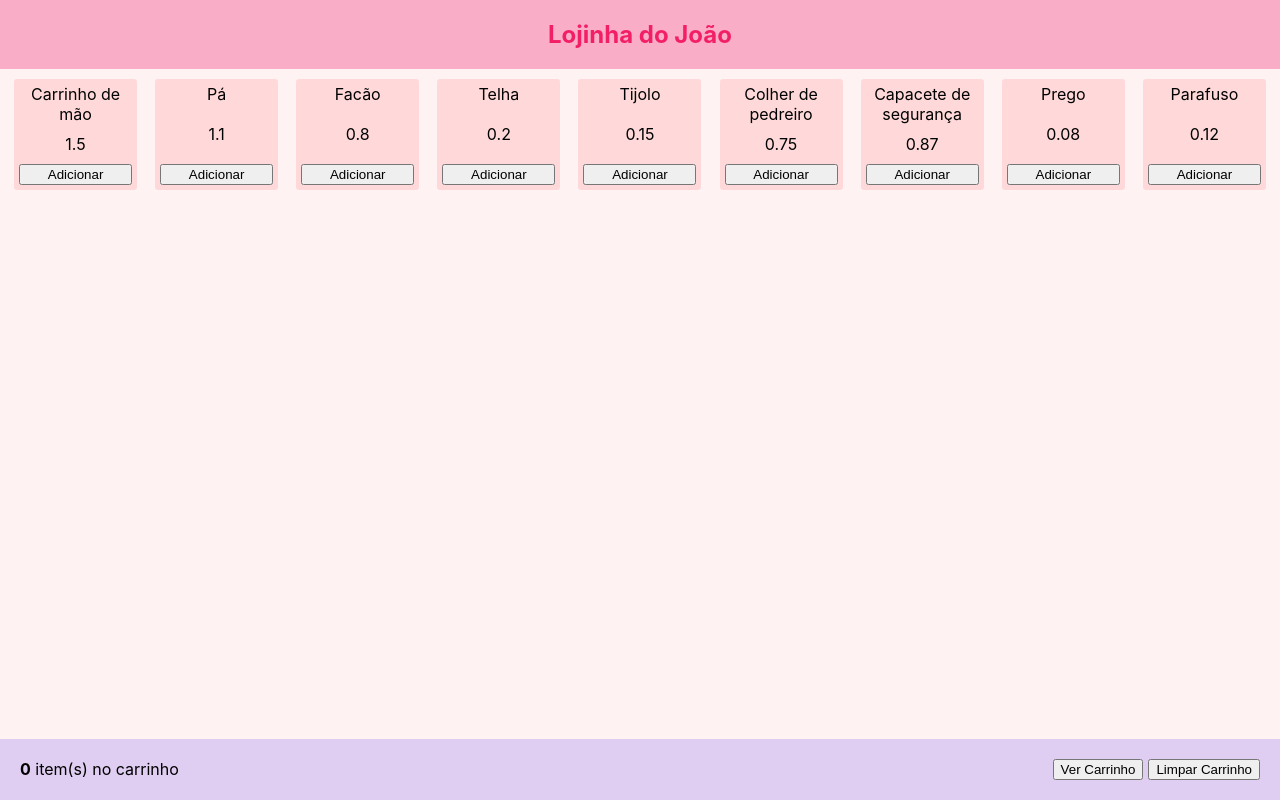
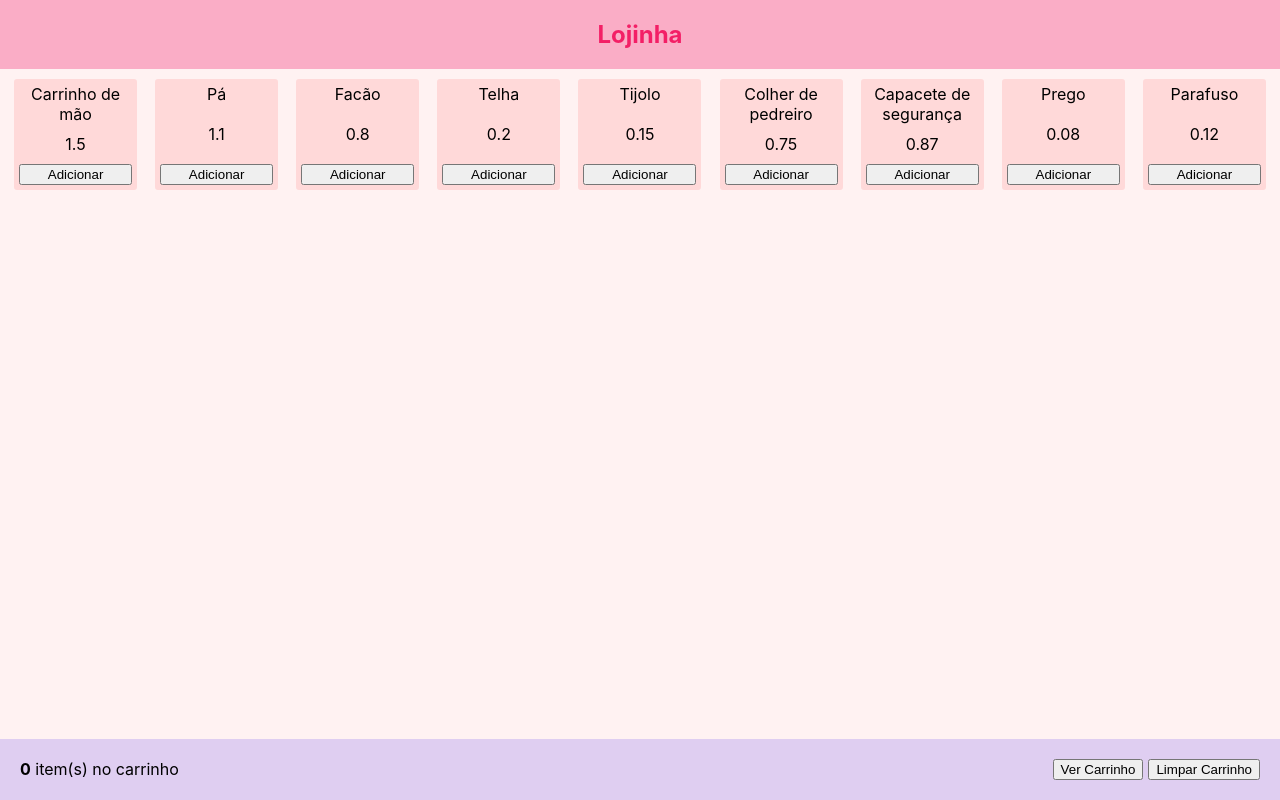
Before and after one commit to CrimsonSunrise/quick-store, a React (Create React App) app: page / in a window 1280 px wide. Built offline with nearby package versions, Linux system fonts and the light colour scheme.

Commit message:
Some changes

```diff
--- a/public/index.html
+++ b/public/index.html
@@ -7,7 +7,7 @@
     <meta name="theme-color" content="#000000" />
     <meta
       name="description"
-      content="Web site created using create-react-app"
+      content="Exemplo de E-Commerce com localStorage"
     />
     <link rel="apple-touch-icon" href="%PUBLIC_URL%/logo192.png" />
     <!--
@@ -24,7 +24,7 @@
       work correctly both with client-side routing and a non-root public URL.
       Learn how to configure a non-root public URL by running `npm run build`.
     -->
-    <title>React App</title>
+    <title>Lojinha</title>
   </head>
   <body>
     <noscript>You need to enable JavaScript to run this app.</noscript>
--- a/src/App.tsx
+++ b/src/App.tsx
@@ -119,7 +119,7 @@ function App() {
 
 			<header>
 
-				<h2>Lojinha do João</h2>
+				<h2>Lojinha</h2>
 
 			</header>
 
```
Also changed, not shown: 1 other file (tests, documents, lock files or other folders).
